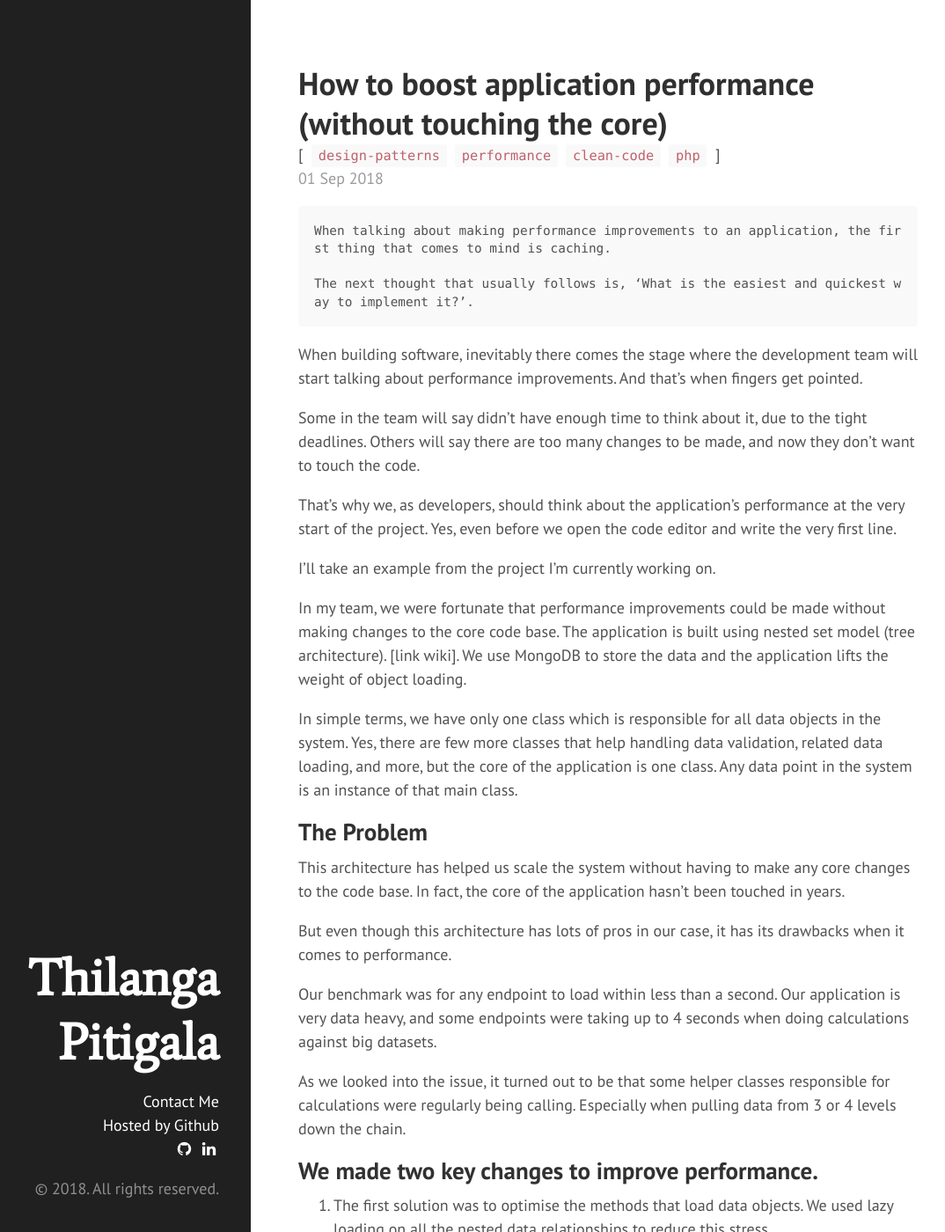
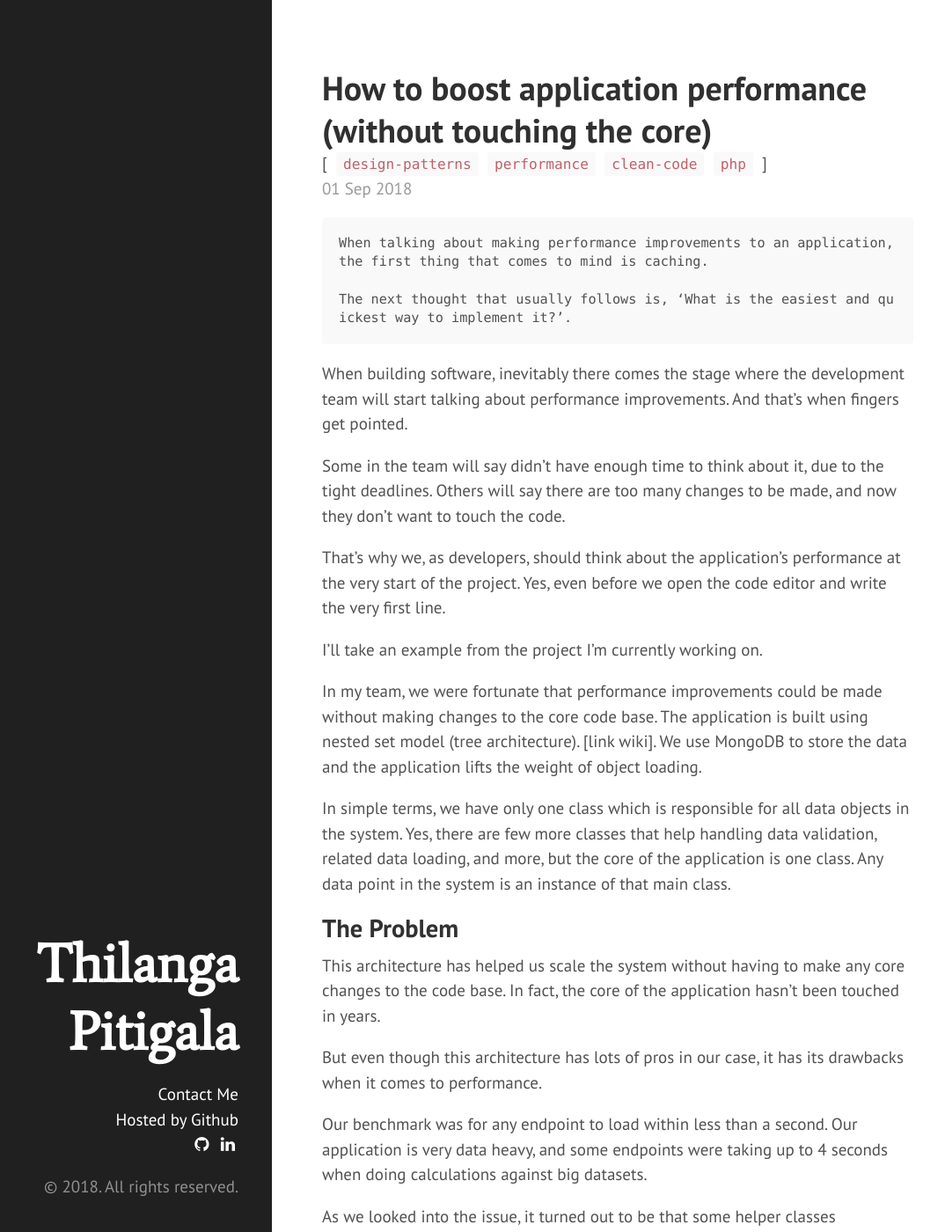
Before and after one commit to thilanga/thilanga.github.io, a Jekyll site: the page built from index.html, in a window 1280 px wide and 1400 px high. Shown: the whole window at 88% size, without its empty margins (147-1221 px from the left). Built offline with Jekyll 4.4.1, drawn with Linux system fonts in a browser that asks for light colours; the list of posts is cut into pages by our own code.

Commit message:
Updated to fix font css

```diff
--- a/public/css/hyde.css
+++ b/public/css/hyde.css
@@ -36,17 +36,17 @@ html {
 }
 @media (min-width: 48rem) {
   html {
-    font-size: 18px;
+    font-size: 19px;
   }
 }
 @media (min-width: 64rem) {
   html {
-    font-size: 18px;
+    font-size: 19px;
   }
 }
 @media (min-width: 80rem) {
   html {
-    font-size: 18px;
+    font-size: 19px;
   }
 }
 /*
--- a/public/css/poole.css
+++ b/public/css/poole.css
@@ -293,7 +293,6 @@ tbody tr:nth-child(odd) th {
  */
 
 .container {
-  max-width: 38rem;
   padding-left:  1rem;
   padding-right: 1rem;
   margin-left:  auto;
```
